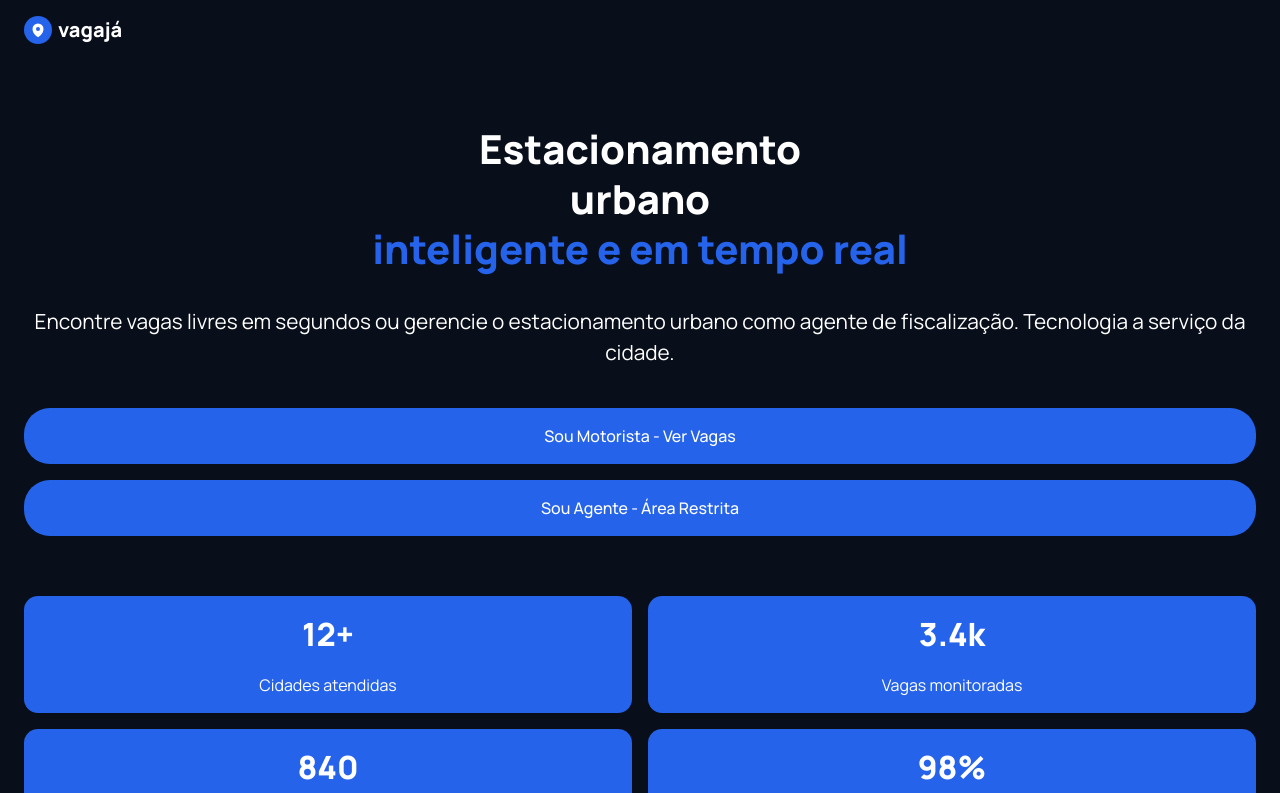
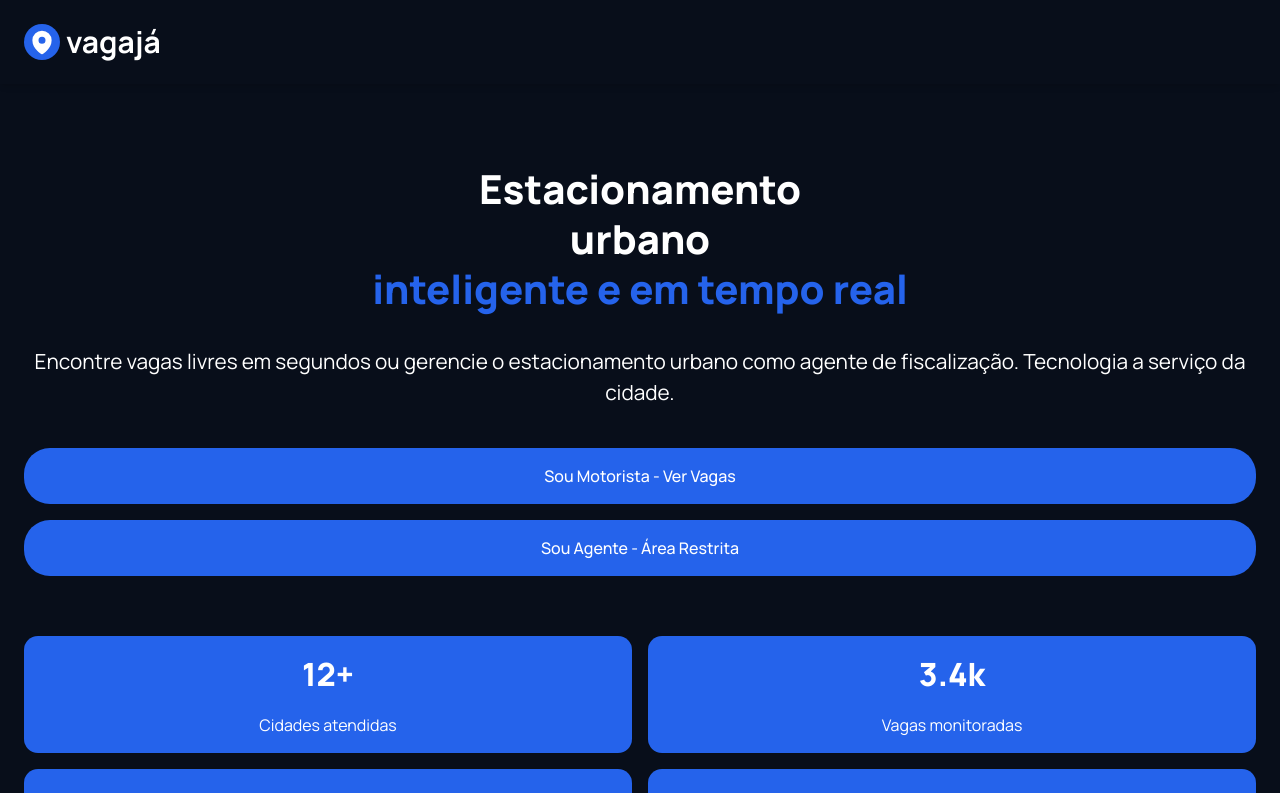
Before and after one commit to Viitorsoares/vagaja, a Next.js app: page / in a window 1280 px wide. Shown: the top 793 px of the page. Built offline with nearby package versions, Linux system fonts and the light colour scheme.

Commit message:
criado estilização para navbar fixa no top

```diff
--- a/src/app/form/registerForm/page.tsx
+++ b/src/app/form/registerForm/page.tsx
@@ -83,8 +83,8 @@ export default function RegisterForm() {
                         <Button type="submit" className="bg-azul w-full mt-5 text-paragraph font-bold" disabled={isSubmitting}>
                             {isSubmitting ? (
                                 <>
-                                <Loader2 className="animate-spin"/>
-                                Criando
+                                    <Loader2 className="animate-spin"/>
+                                    Criando
                                 </>
                             ) : (
                                 "Criar conta de agente"
--- a/src/components/common/header.tsx
+++ b/src/components/common/header.tsx
@@ -13,17 +13,17 @@ export default function Header() {
   }
 
   return (
-    <header className="w-full px-6 pt-4 flex justify-between bg-fundo">
+    <header className="w-full px-6 py-6 flex justify-between bg-fundo sticky top-0 z-50 shadow-md ">
       <div className="flex gap-1.5 cursor-pointer">
-        <div className="w-7 h-7 flex items-center justify-center rounded-full bg-azul">
-          <MapPinIcon className="w-4 text-text-branco"></MapPinIcon>
+        <div className="w-9 h-9 flex items-center justify-center rounded-full bg-azul">
+          <MapPinIcon className="w-7 text-text-branco"></MapPinIcon>
         </div>
-        <p className="text-text-branco text-xl font-extrabold">vagajá</p>
+        <p className="text-text-branco text-3xl font-bold">vagajá</p>
       </div>
 
       <div>
         {open && (
-          <nav className="absolute bg-fundo px-6 min-h-[33vh] left-0 top-[5%] w-full">
+          <nav className="absolute bg-fundo px-6 min-h-[33vh] left-0 top-[5%] w-full shadow-2xl">
             <ul className="flex flex-col gap-4 mt-6 rounded-3xl font-medium text-text-branco md:flex-row">
               <Link href={"/"}>
                 <span className="btn-menu">
@@ -57,7 +57,7 @@ export default function Header() {
       </div>
 
       <div>
-        <Bars3Icon onClick={onToggleMenu} className="w-8 text-text-branco cursor-pointer md:hidden"></Bars3Icon>
+        <Bars3Icon onClick={onToggleMenu} className="w-9 text-text-branco cursor-pointer md:hidden"></Bars3Icon>
       </div>
     </header>
   )
```
